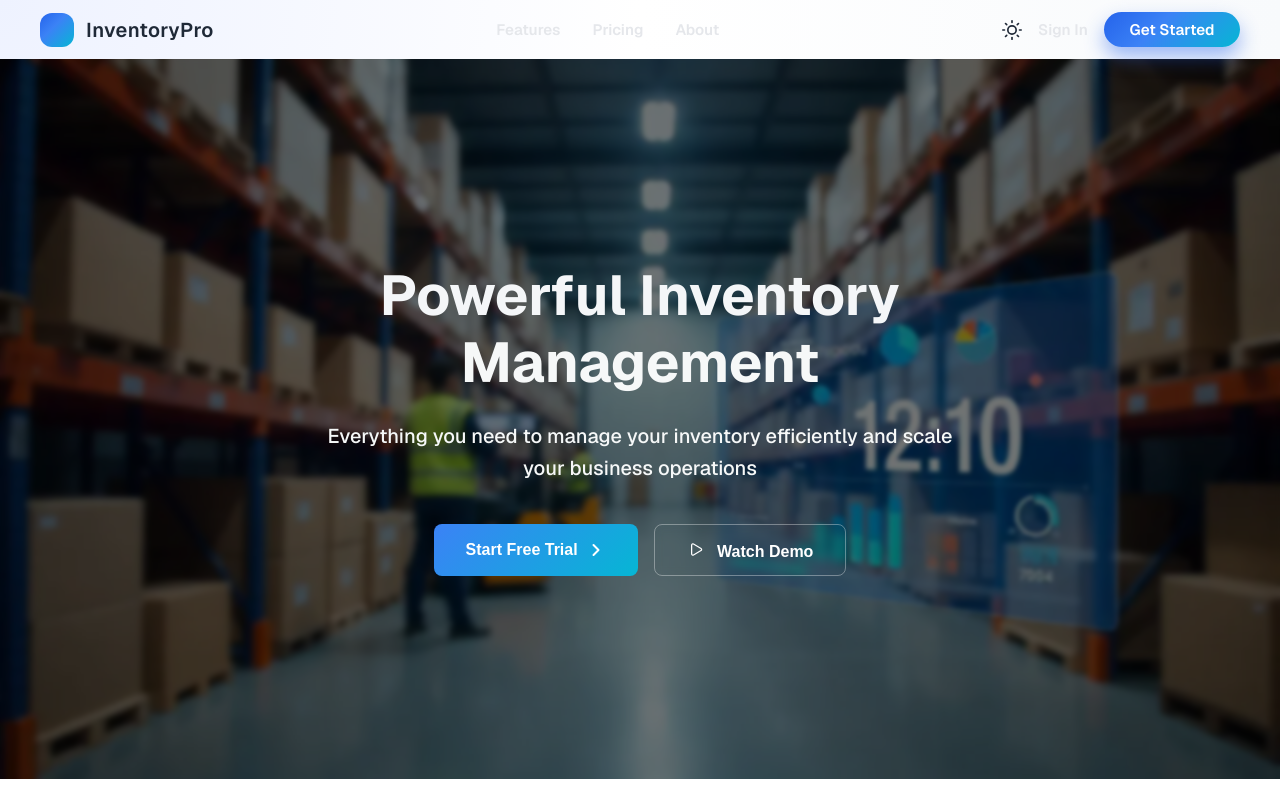
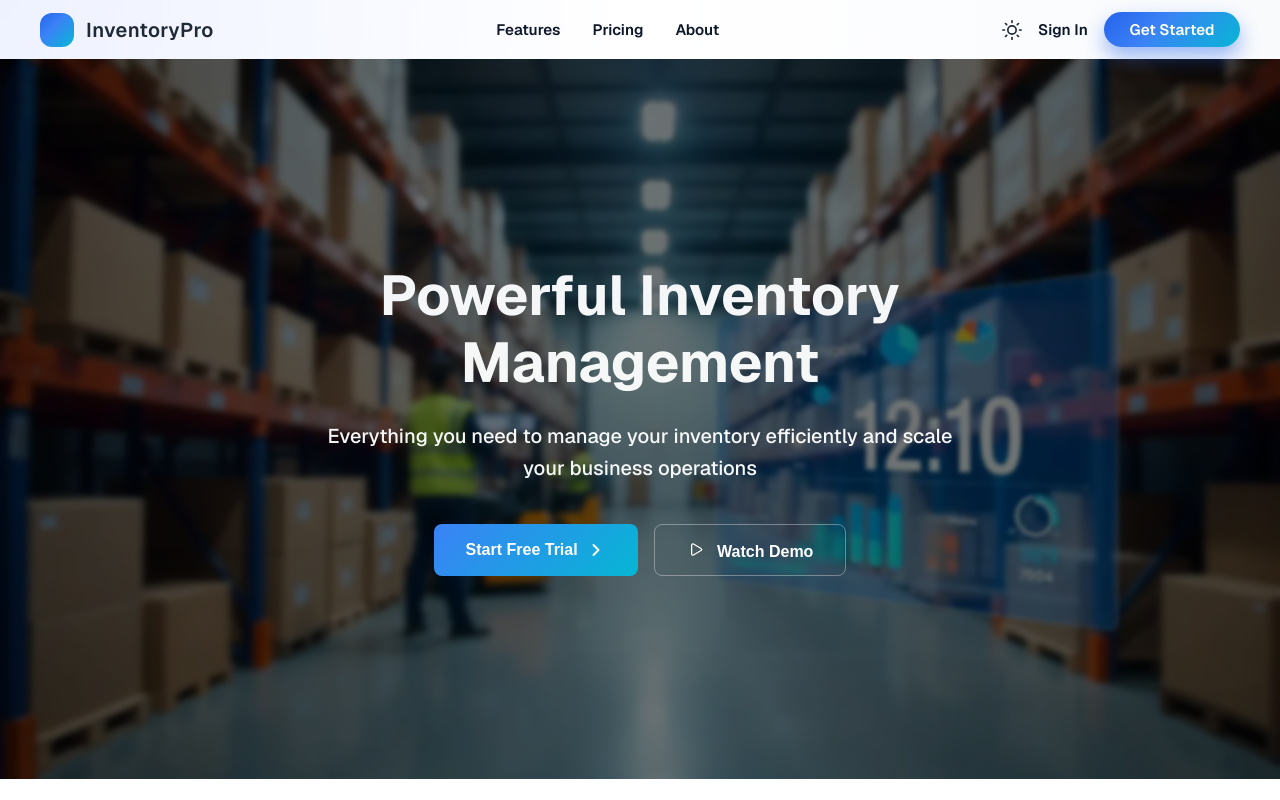
Before and after one commit to imf-ali/inventory-ui, a Next.js app: page / in a window 1280 px wide. Shown: the top 800 px of the page. Built offline with nearby package versions, Linux system fonts and the light colour scheme.

Commit message:
navbar ui changed

```diff
--- a/src/components/Header.module.css
+++ b/src/components/Header.module.css
@@ -61,7 +61,6 @@
 
 .navLink {
   color: var(--link);
-  color: #e5e7eb;
   text-decoration: none;
   font-size: 0.95rem;
   transition: color 0.25s ease, font-weight 0.25s ease;
@@ -89,7 +88,6 @@
 .signInBtn {
   background: transparent;
   border: none;
-  color: #e5e7eb;
   padding: 0;
   font-size: 0.95rem;
   font-weight: 600;
```
